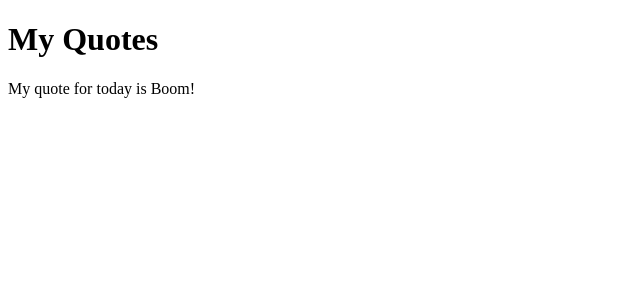
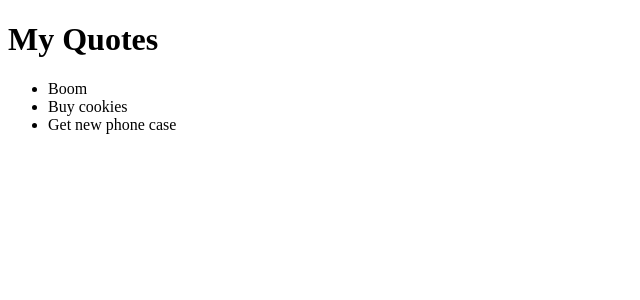
Before and after one commit to jmusau62-gmail/QUOTES-2, an Angular app: page / in a window 1280 px wide. Shown: the top 300 px of the page, without its empty margins (0-640 px from the left). Built offline with nearby package versions, Linux system fonts and the light colour scheme.

Commit message:
created a property quotes and attributed it to an empty string array

```diff
--- a/src/app/app.component.html
+++ b/src/app/app.component.html
@@ -1,4 +1,8 @@
 <div>
   <h1>My Quotes</h1>
-  <p>My quote for today is {{quote}}</p>
+  <ul>
+    <li *ngFor='let quote of quotes'>
+      {{quote}}
+    </li>
+</ul>
 </div>
--- a/src/app/app.component.ts
+++ b/src/app/app.component.ts
@@ -6,5 +6,9 @@ import { Component } from '@angular/core';
   styleUrls: ['./app.component.css']
 })
 export class AppComponent {
-  quote= 'Boom!'
+  quotes:string[];
+
+  constructor(){
+    this.quotes = ['Boom', 'Buy cookies', 'Get new phone case']
+  }
 }
```
